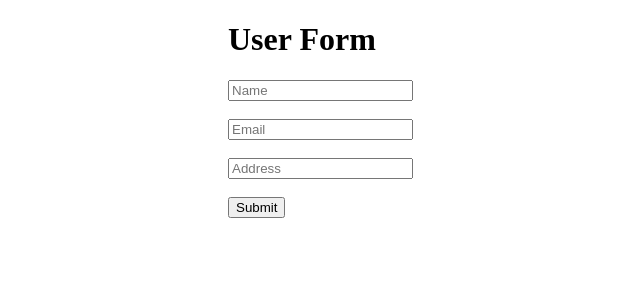
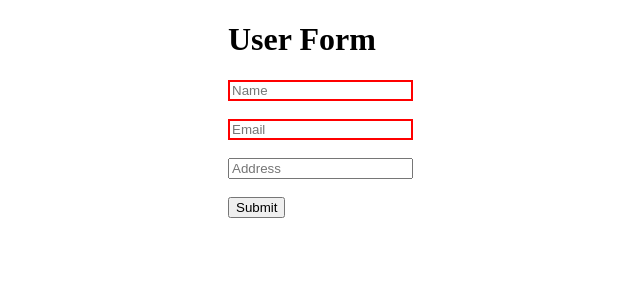
Before and after one commit to B00ttl3/TemplateDriven-Forms-in-Angular, an Angular app: page / in a window 1280 px wide. Shown: the top 300 px of the page, without its empty margins (287-927 px from the left). Built offline with nearby package versions, Linux system fonts and the light colour scheme.

Commit message:
added the border color to red if the form is not filled

```diff
--- a/src/app/app.component.css
+++ b/src/app/app.component.css
@@ -6,3 +6,7 @@
 .alert{
     color: red;
 }
+
+input.ng-invalid{
+    border: 2px solid red;
+}
```
